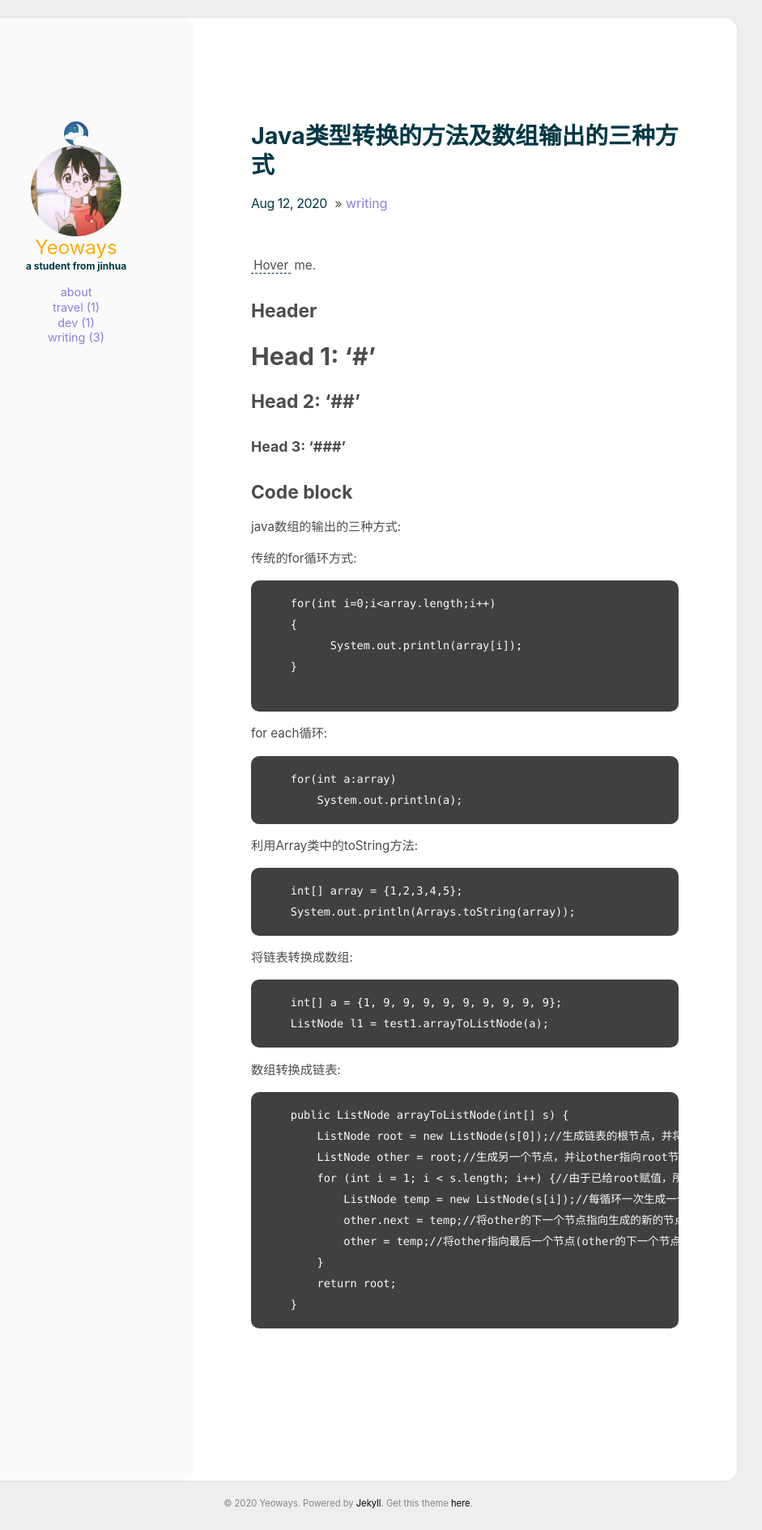
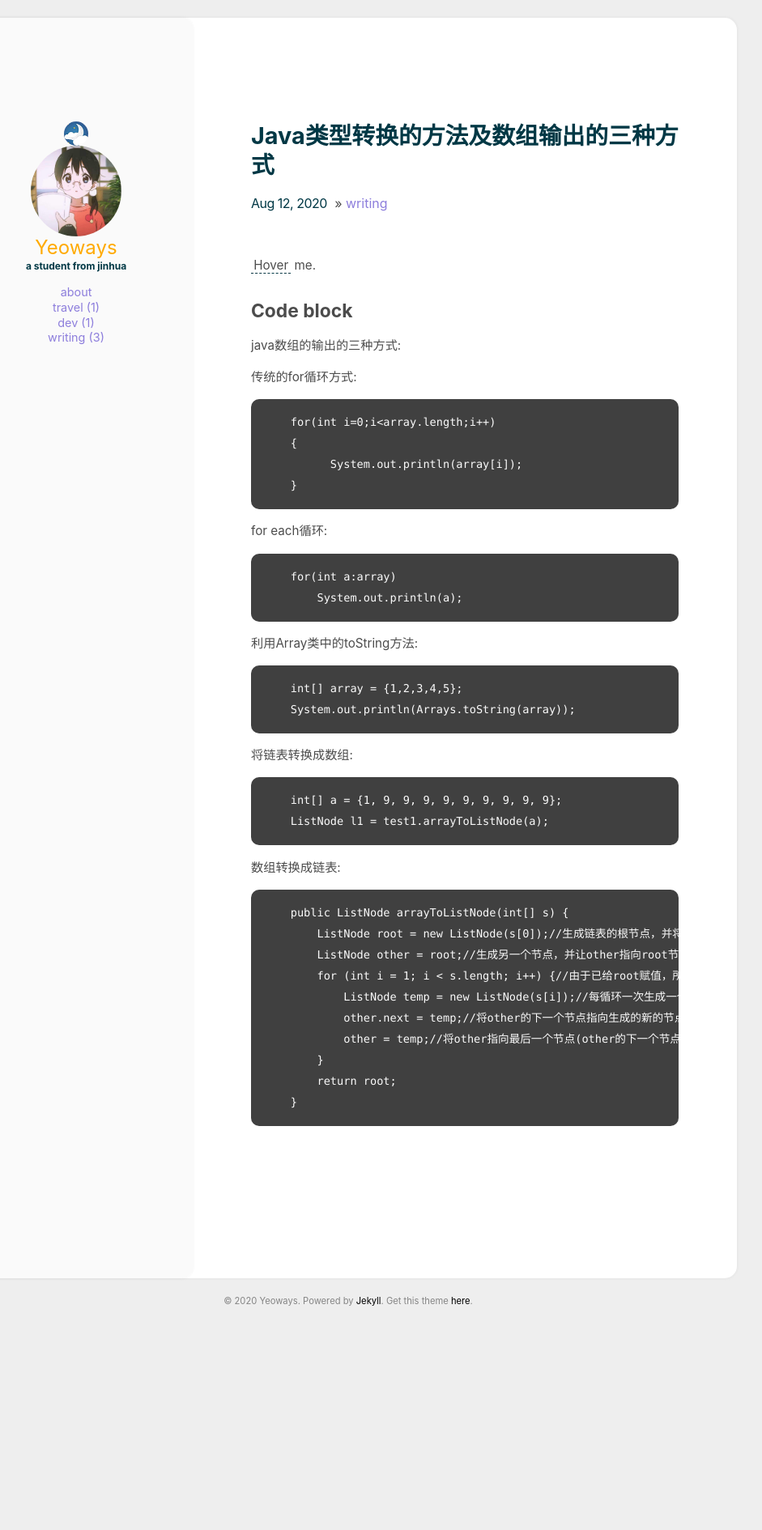
Before and after one commit to yeoways/yeoways.github.io, a Jekyll site: the page built from _posts/2020-08-12-s1.md, in a window 1280 px wide. Shown: the whole page at 81% size, without its empty margins (210-1151 px from the left). Built offline with Jekyll 4.4.1, drawn with Linux system fonts in a browser that asks for light colours; after the commit the page ends 1640 px from its top, so only the background shows below that.

Commit message:
Update 2020-08-12-s1.md
update

````diff
--- a/_posts/2020-08-12-s1.md
+++ b/_posts/2020-08-12-s1.md
@@ -6,11 +6,6 @@ comments: true
 
 <dfn info="You can add extra information">Hover</dfn> me.
 
-## Header
-
-# Head 1: '#'
-## Head 2: '##'
-### Head 3: '###'
 
 ## Code block
 java数组的输出的三种方式:
@@ -21,7 +16,6 @@ java数组的输出的三种方式:
     {
           System.out.println(array[i]);
     }
-
 ```
 
 for each循环:
````
